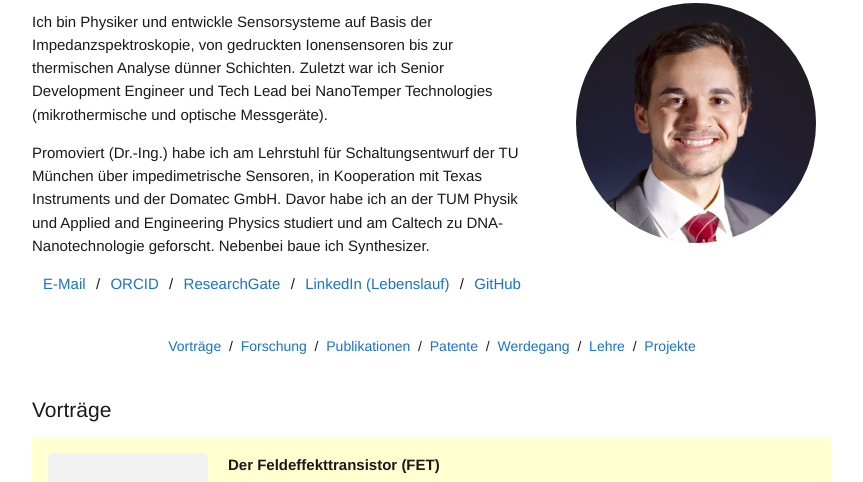
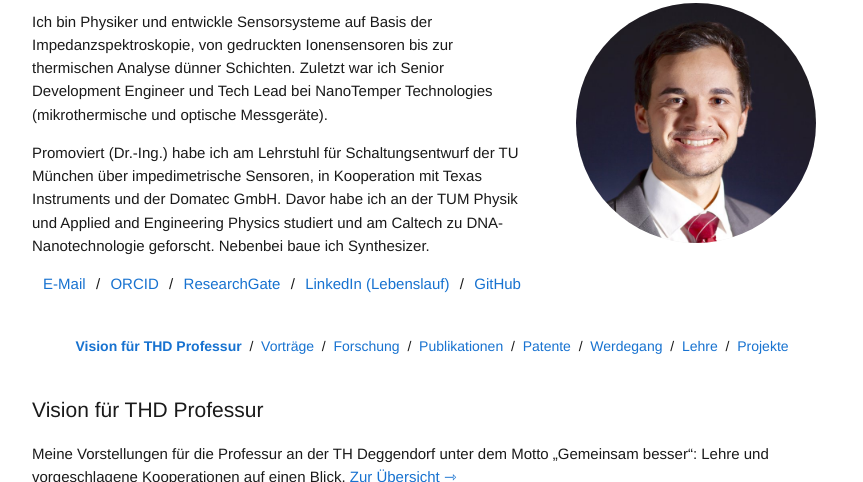
Before and after one commit to christian-pfeffer/christian-pfeffer.github.io, a plain HTML site: page index.html in a window 1280 px wide. Shown: the part 90-572 px from the top of the page, without its empty margins (208-1071 px from the left). Drawn offline with Linux system fonts and the light colour scheme.

Commit message:
Link professorship vision page from start page
Co-Authored-By: Claude Opus 5.5 <noreply@anthropic.com>
Claude-Session: https://claude.ai/code/session_01NrUqswbkioNdDHaYaApSUJ

```diff
--- a/index.html
+++ b/index.html
@@ -87,6 +87,7 @@
   </div>
 
   <p class="nav">
+    <a href="professur.html"><b>Vision für THD Professur</b></a> &nbsp;/&nbsp;
     <a href="#vortrag">Vorträge</a> &nbsp;/&nbsp;
     <a href="#forschung">Forschung</a> &nbsp;/&nbsp;
     <a href="#publikationen">Publikationen</a> &nbsp;/&nbsp;
@@ -95,6 +96,11 @@
     <a href="#lehre">Lehre</a> &nbsp;/&nbsp;
     <a href="#projekte">Projekte</a>
   </p>
+
+  <h2 id="vision">Vision für THD Professur</h2>
+  <p>Meine Vorstellungen für die Professur an der TH Deggendorf unter dem Motto „Gemeinsam besser“:
+    Lehre und vorgeschlagene Kooperationen auf einen Blick.
+    <a href="professur.html">Zur Übersicht ⇾</a></p>
 
   <h2 id="vortrag">Vorträge</h2>
   <div class="item highlight">
```
Also changed, not shown: professur.html (+1 -1 lines).
